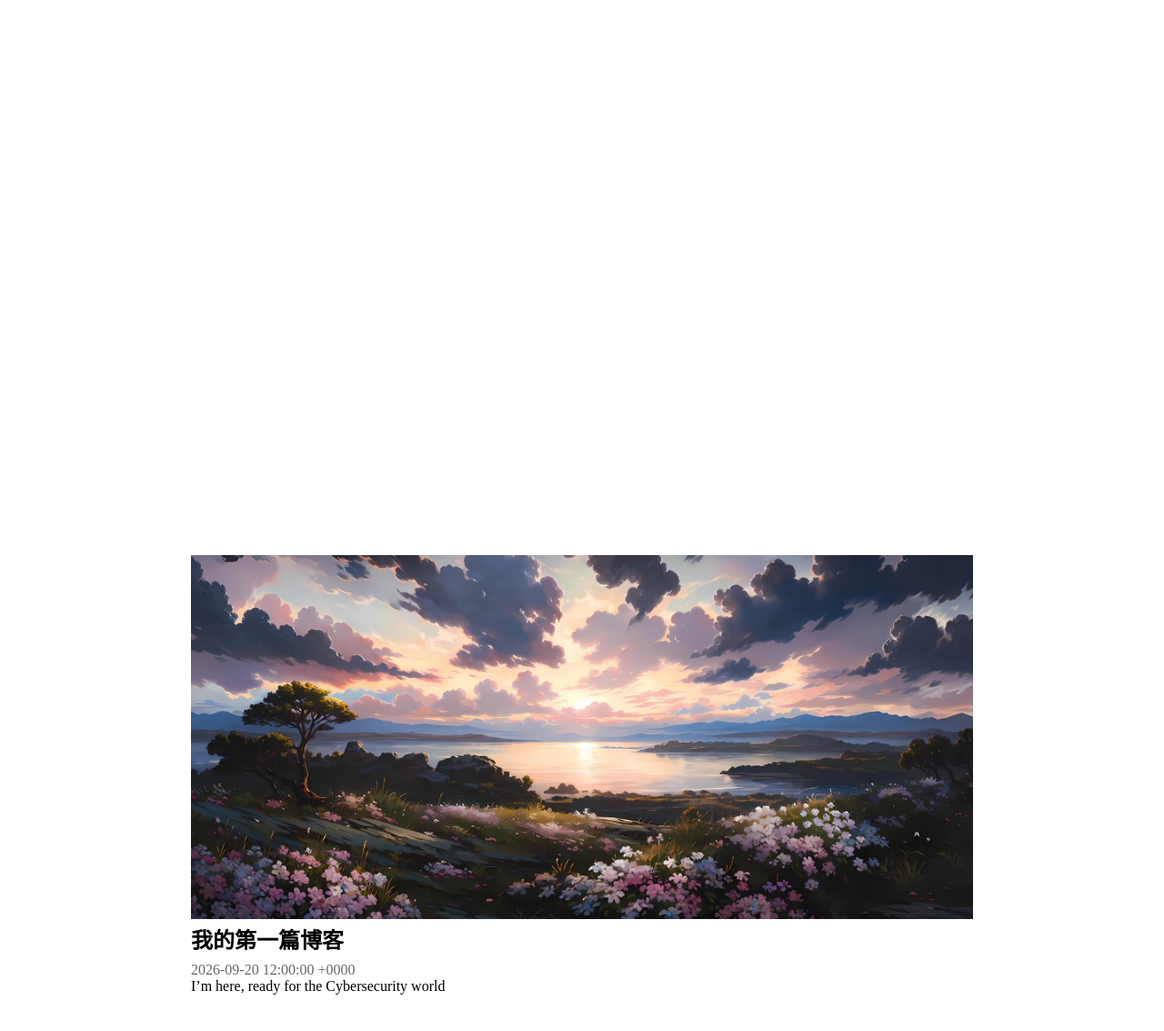
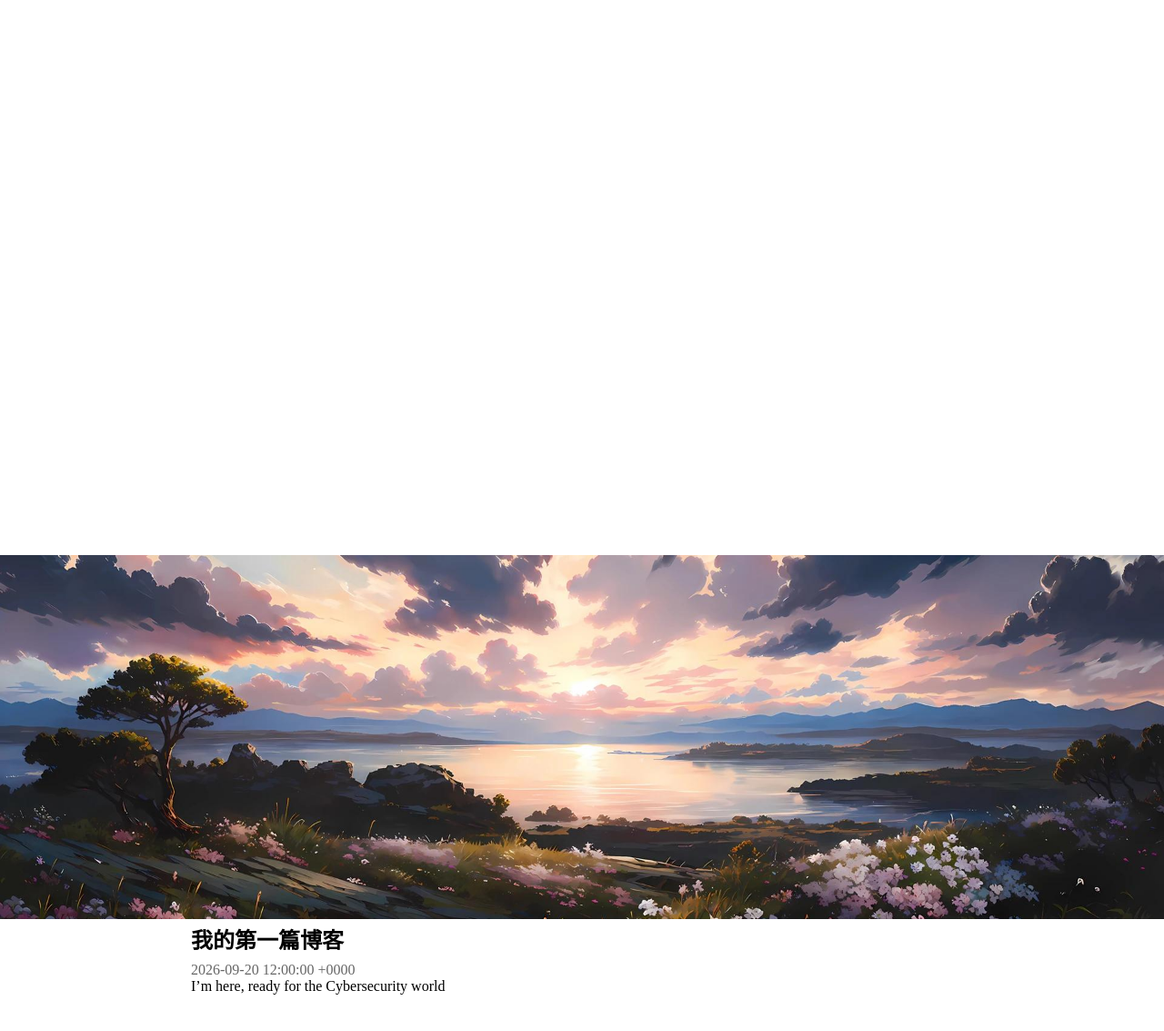
Before and after one commit to adelinecui/adelinecui.github.io, a Jekyll site: the page built from _posts/2026-09-20-first-post.md, in a window 1280 px wide. Shown: the whole page at 91% size. Built offline with Jekyll 4.4.1, drawn with Linux system fonts in a browser that asks for light colours.

Commit message:
Update post.html

```diff
--- a/_layouts/post.html
+++ b/_layouts/post.html
@@ -8,8 +8,8 @@
 </head>
 <body>
 {% include header.html %}
+<img src="/img/banner.jpg" style="width:100%;max-height:400px;object-fit:cover;margin-top:-20px;">
 <article class="post" style="margin-top:0;padding-top:0;">
-<img src="/img/banner.jpg" style="width:100%;max-height:400px;object-fit:cover;margin-top:-20px;">
 <h1>{{ page.title }}</h1>
 <p class="post-date">{{ page.date }}</p >
 {{ content }}
```
